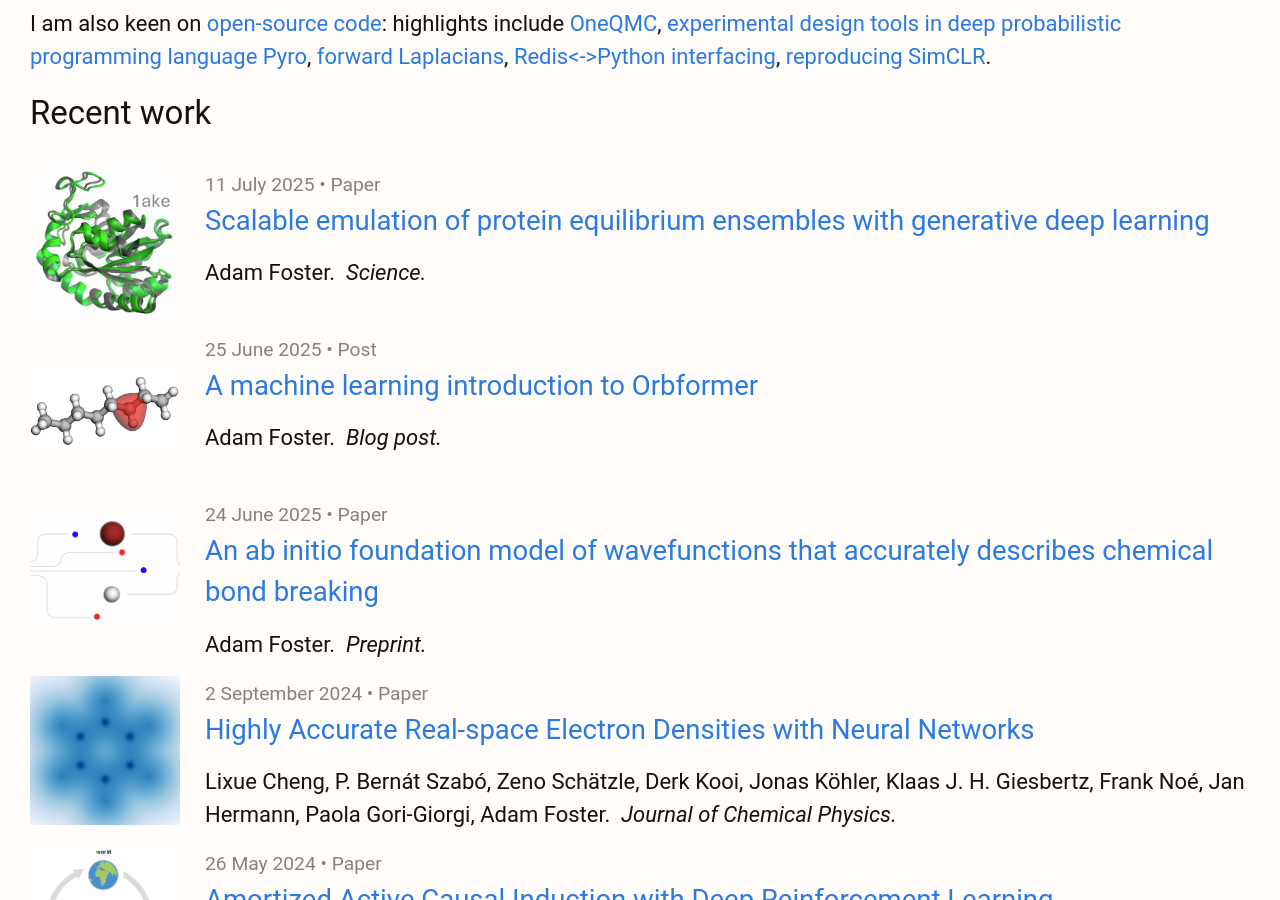
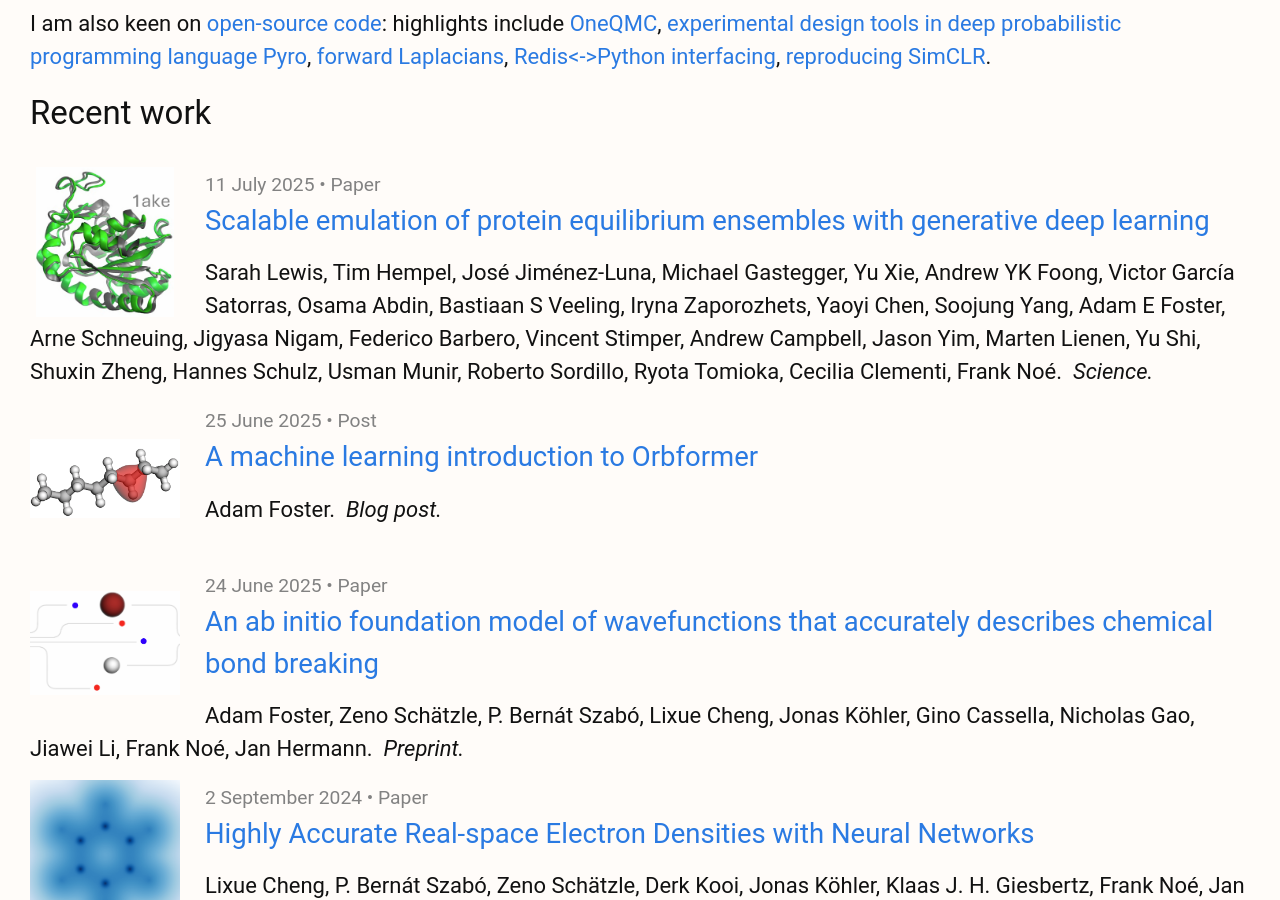
Before and after one commit to ae-foster/ae-foster.github.io, a Jekyll site: the page built from index.markdown, in a window 1280 px wide and 900 px high, scrolled down 870 px. Built offline with Jekyll 4.4.1, drawn with Linux system fonts in a browser that asks for light colours; nearby versions of some CDN libraries.

Commit message:
author lists

```diff
--- a/_posts/2025-06-24-orbformer-paper.markdown
+++ b/_posts/2025-06-24-orbformer-paper.markdown
@@ -5,7 +5,7 @@ date:   2025-06-24
 categories: papers
 external_url: https://arxiv.org/abs/2506.19960
 external_site: arxiv.org
-authors: Adam Foster
+authors: Adam Foster, Zeno Schätzle, P. Bernát Szabó, Lixue Cheng, Jonas Köhler, Gino Cassella, Nicholas Gao, Jiawei Li, Frank Noé, Jan Hermann
 published: Preprint
 thumbnail: assets/orbformer.png
 tag: paper
--- a/_posts/2025-07-11-bioemu1.markdown
+++ b/_posts/2025-07-11-bioemu1.markdown
@@ -5,7 +5,7 @@ date:   2025-07-11
 categories: papers
 external_url: https://www.science.org/doi/abs/10.1126/science.adv9817
 external_site: science.org
-authors: Adam Foster
+authors: Sarah Lewis, Tim Hempel, José Jiménez-Luna, Michael Gastegger, Yu Xie, Andrew YK Foong, Victor García Satorras, Osama Abdin, Bastiaan S Veeling, Iryna Zaporozhets, Yaoyi Chen, Soojung Yang, Adam E Foster, Arne Schneuing, Jigyasa Nigam, Federico Barbero, Vincent Stimper, Andrew Campbell, Jason Yim, Marten Lienen, Yu Shi, Shuxin Zheng, Hannes Schulz, Usman Munir, Roberto Sordillo, Ryota Tomioka, Cecilia Clementi, Frank Noé
 published: Science
 thumbnail: assets/adenylate_kinase.png
 tag: paper
```
